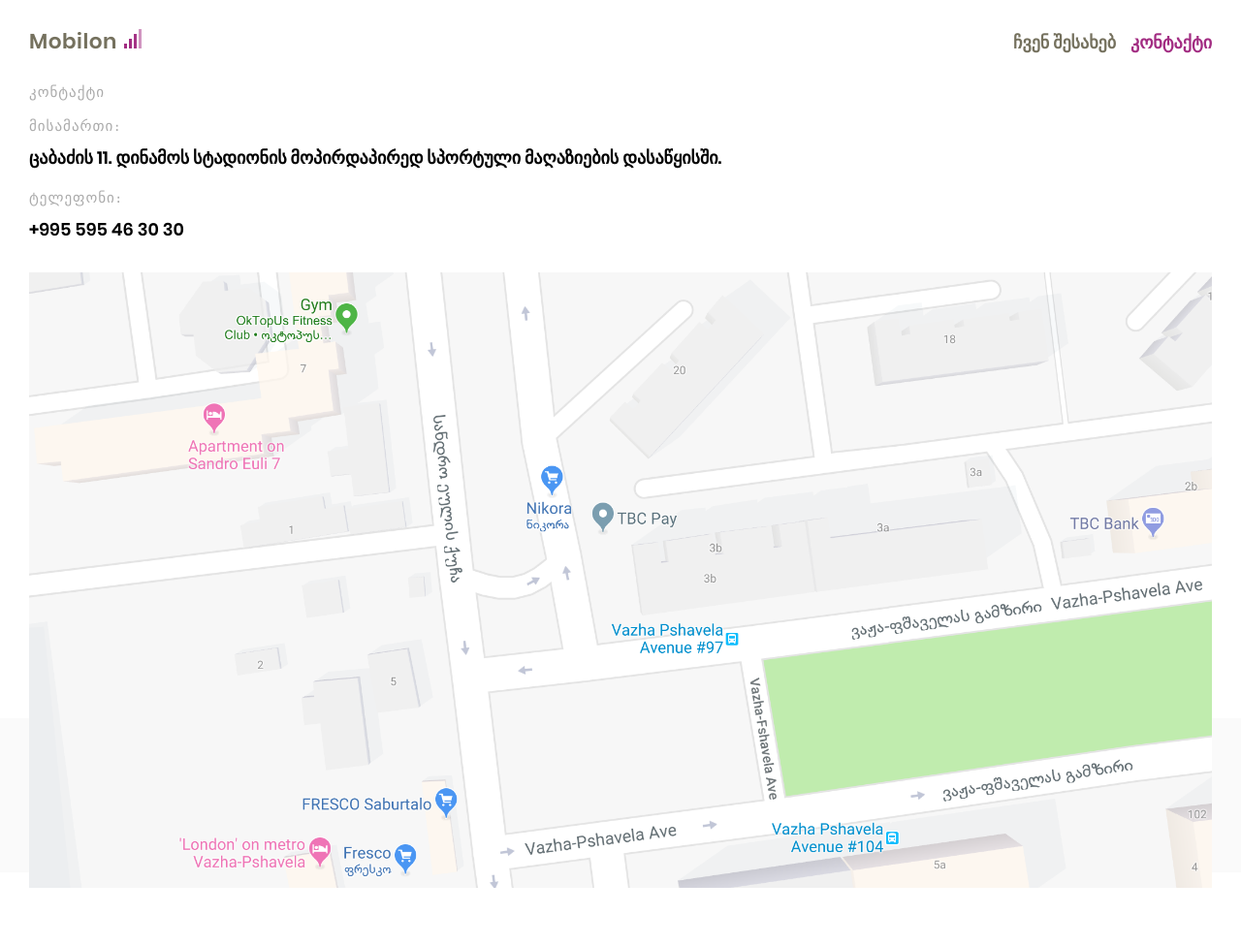
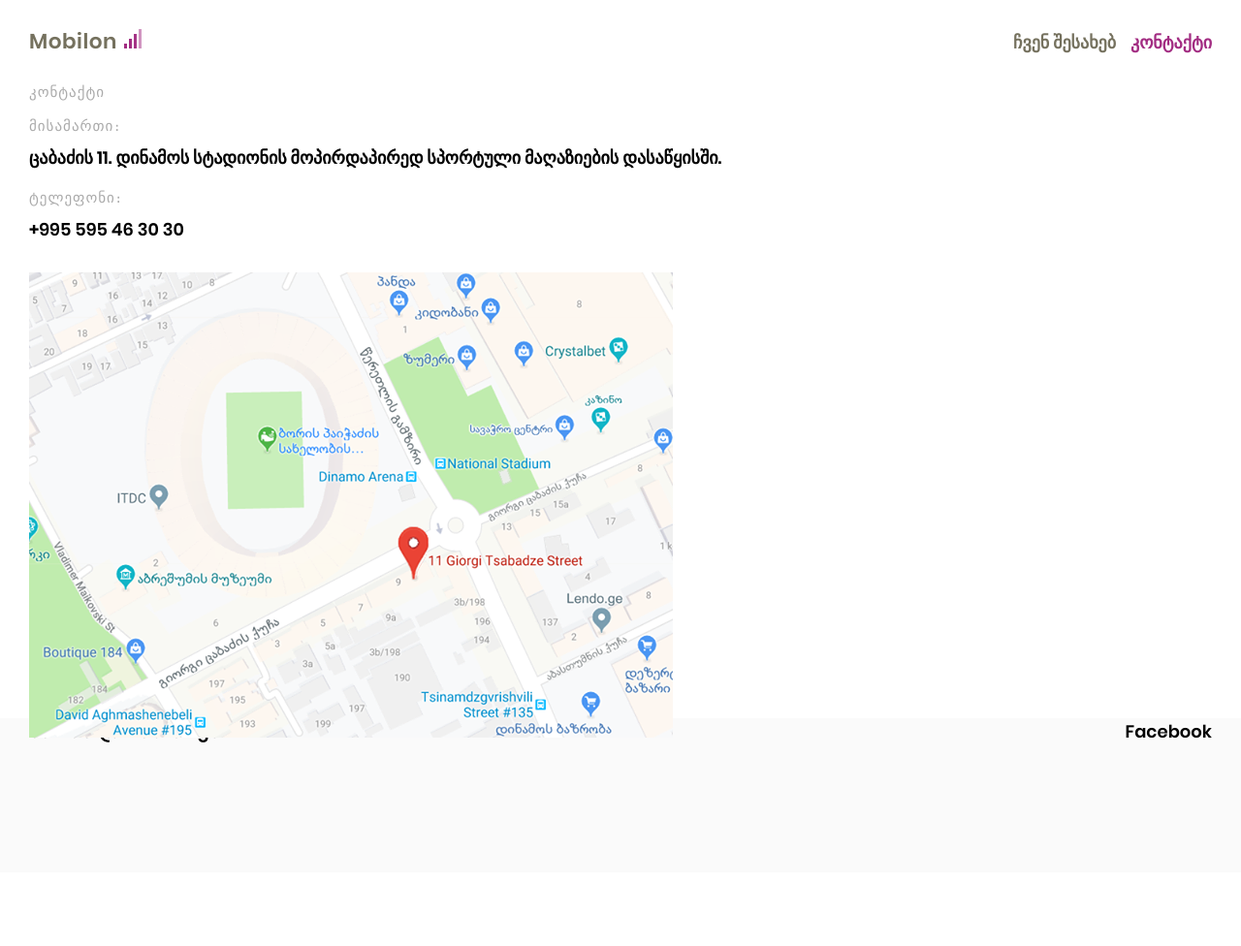
Before and after one commit to tato1559/mobilon, a Jekyll site: the page built from contact.markdown, in a window 1280 px wide. Shown: the whole page at 97% size. Built offline with Jekyll 4.4.1, drawn with Linux system fonts in a browser that asks for light colours; our own code applies the rules of GitHub Pages for plain Markdown files.

Commit message:
Updated Contact

```diff
--- a/contact.markdown
+++ b/contact.markdown
@@ -1,7 +1,7 @@
 ---
 title: კონტაქტი
 date: 2019-02-24 15:17:00 Z
-map image: "/uploads/Screen%20Shot%202019-02-26%20at%2016.33.24.png"
+map image: "/uploads/64947540_805460206516894_654041549729955840_n.png"
 ---
 
 ## მისამართი:
```
